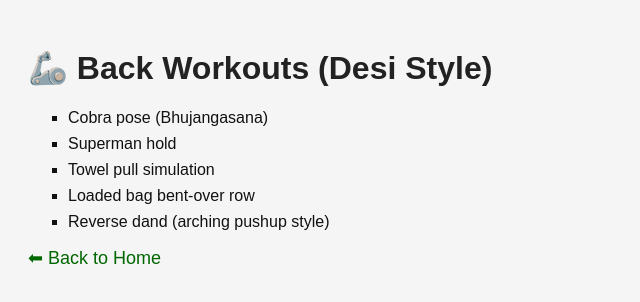
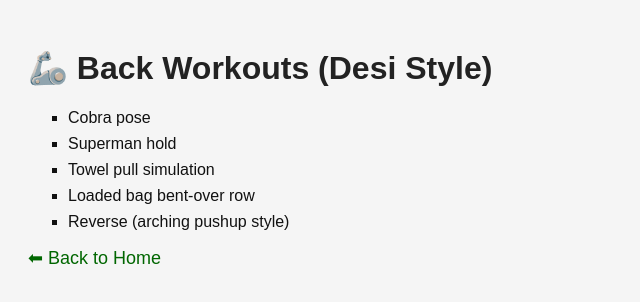
Before and after one commit to jaat-dhruv-03/DesiWorkout, a plain HTML site: page Back.html in a window 1280 px wide. Shown: the whole page, without its empty margins (0-640 px from the left). Drawn offline with Linux system fonts and the light colour scheme.

Commit message:
Update Back.html

```diff
--- a/Back.html
+++ b/Back.html
@@ -7,11 +7,11 @@
 <body>
   <h1>🦾 Back Workouts (Desi Style)</h1>
   <ul>
-    <li>Cobra pose (Bhujangasana)</li>
+    <li>Cobra pose </li>
     <li>Superman hold</li>
     <li>Towel pull simulation</li>
     <li>Loaded bag bent-over row</li>
-    <li>Reverse dand (arching pushup style)</li>
+    <li>Reverse (arching pushup style)</li>
   </ul>
   <p><a href="index.html">⬅ Back to Home</a></p>
 </body>
```
